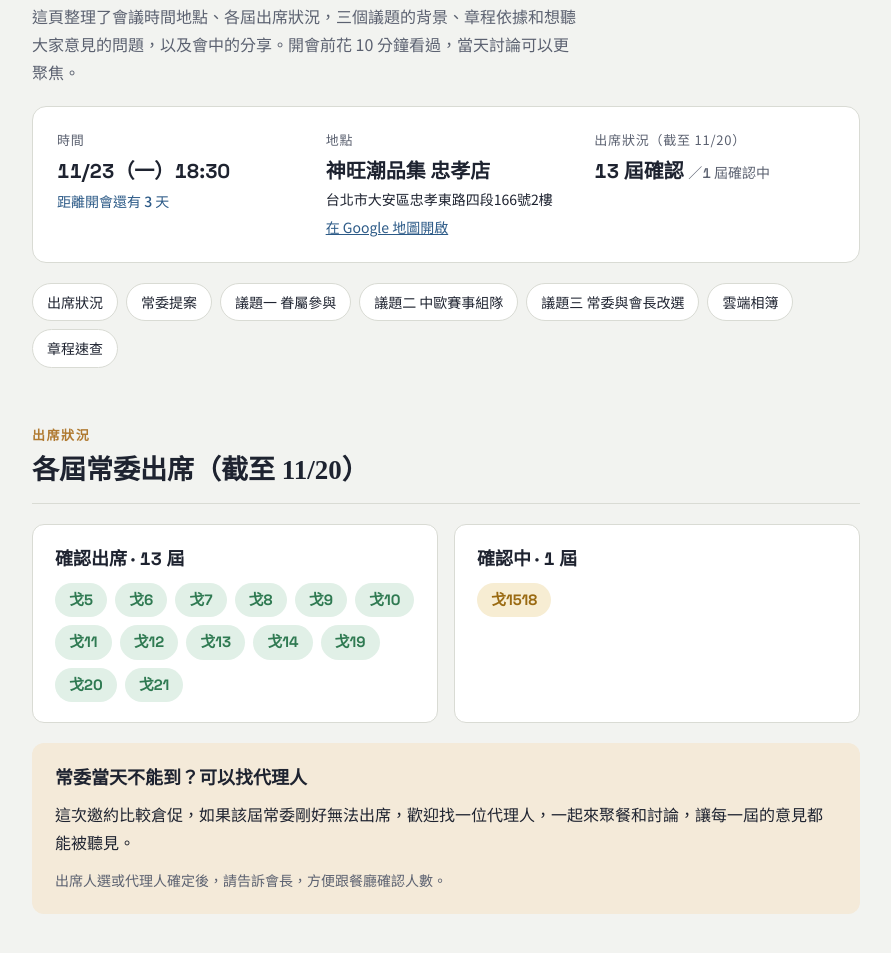
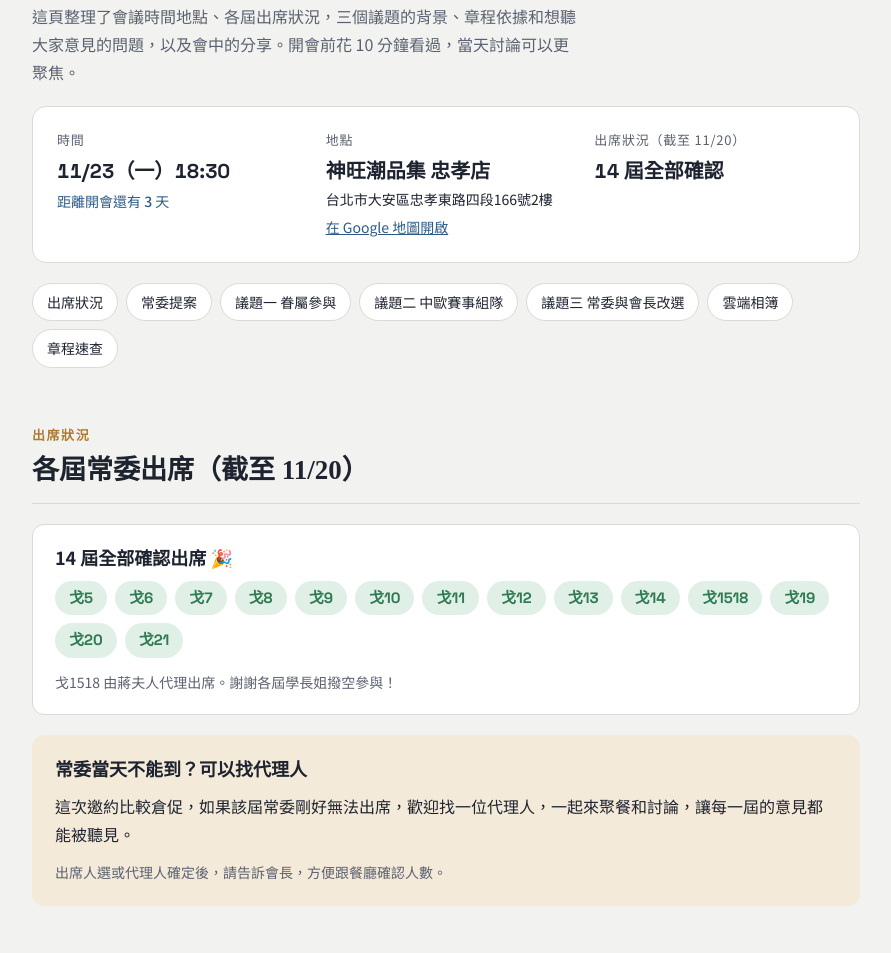
Before and after one commit to willleester/ntuemba-gobi-meeting, a plain HTML site: page index.html in a window 1280 px wide. Shown: the part 141-1094 px from the top of the page, without its empty margins (194-1085 px from the left). Drawn offline with Linux system fonts and the light colour scheme.

Commit message:
14 屆全部確認出席
Co-Authored-By: Claude Opus 5.5 <noreply@anthropic.com>

```diff
--- a/index.html
+++ b/index.html
@@ -148,7 +148,7 @@ footer{margin-top:56px;padding-top:16px;border-top:1px solid var(--line);font-si
     </div>
     <div>
       <div class="k">出席狀況（截至 11/20）</div>
-      <div class="v"><span class="num">13</span> 屆確認 <small>／<span class="num">1</span> 屆確認中</small></div>
+      <div class="v"><span class="num">14</span> 屆全部確認</div>
     </div>
   </div>
 
@@ -169,15 +169,10 @@ footer{margin-top:56px;padding-top:16px;border-top:1px solid var(--line);font-si
     <div class="eyebrow">出席狀況</div>
     <h2>各屆常委出席（截至 11/20）</h2>
   </div>
-  <div class="grid2">
-    <div class="box">
-      <h3>確認出席 <span class="num">· 13 屆</span></h3>
-      <div class="gens"><span class="chip ok gen-chip">戈5</span><span class="chip ok gen-chip">戈6</span><span class="chip ok gen-chip">戈7</span><span class="chip ok gen-chip">戈8</span><span class="chip ok gen-chip">戈9</span><span class="chip ok gen-chip">戈10</span><span class="chip ok gen-chip">戈11</span><span class="chip ok gen-chip">戈12</span><span class="chip ok gen-chip">戈13</span><span class="chip ok gen-chip">戈14</span><span class="chip ok gen-chip">戈19</span><span class="chip ok gen-chip">戈20</span><span class="chip ok gen-chip">戈21</span></div>
-    </div>
-    <div class="box">
-      <h3>確認中 <span class="num">· 1 屆</span></h3>
-      <div class="gens"><span class="chip wait gen-chip">戈1518</span></div>
-    </div>
+  <div class="box">
+    <h3>14 屆全部確認出席 🎉</h3>
+    <div class="gens"><span class="chip ok gen-chip">戈5</span><span class="chip ok gen-chip">戈6</span><span class="chip ok gen-chip">戈7</span><span class="chip ok gen-chip">戈8</span><span class="chip ok gen-chip">戈9</span><span class="chip ok gen-chip">戈10</span><span class="chip ok gen-chip">戈11</span><span class="chip ok gen-chip">戈12</span><span class="chip ok gen-chip">戈13</span><span class="chip ok gen-chip">戈14</span><span class="chip ok gen-chip">戈1518</span><span class="chip ok gen-chip">戈19</span><span class="chip ok gen-chip">戈20</span><span class="chip ok gen-chip">戈21</span></div>
+    <p class="small muted">戈1518 由蔣夫人代理出席。謝謝各屆學長姐撥空參與！</p>
   </div>
   <div class="box sand">
     <h3>常委當天不能到？可以找代理人</h3>
```
